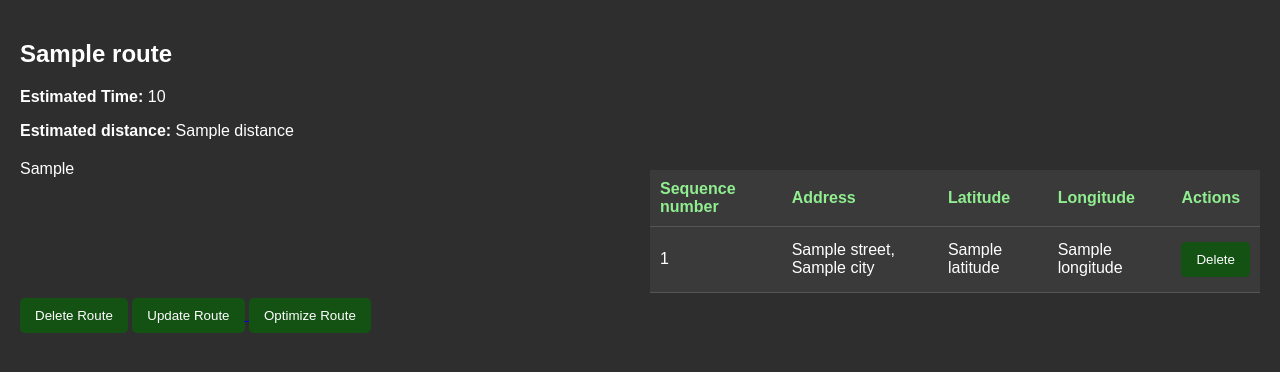
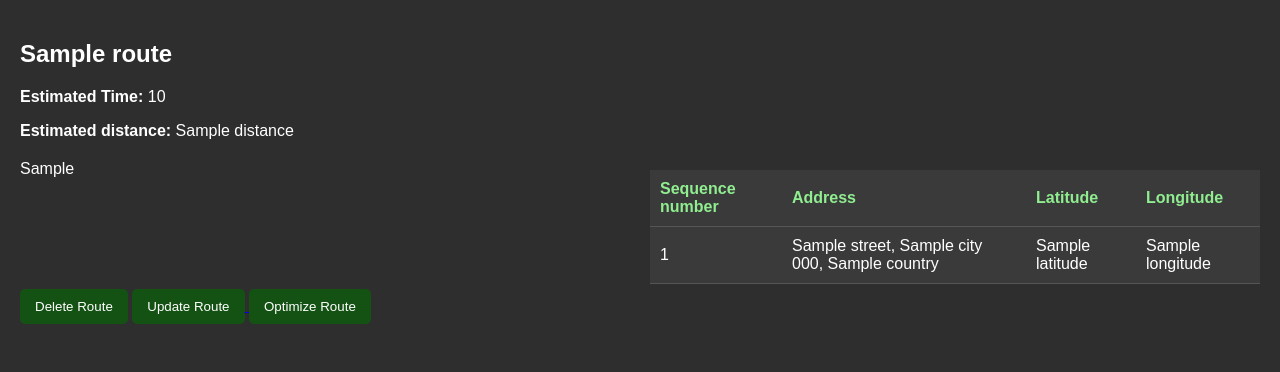
Before and after one commit to b4rtosh/trash-tracker, a Django app: template src/web/templates/routes/route_detail.html in a window 1280 px wide. Shown: the part 60-432 px from the top of the page. Run offline with Django 5.2, Linux system fonts and the light colour scheme; the template is opened without the code that fills it: most values are stand-ins (such as "Sample title", 1, 10 or a date in 2020); some libraries are stand-ins or nearby versions.

Commit message:
Improve points management

```diff
--- a/src/apps/routes/urls_api.py
+++ b/src/apps/routes/urls_api.py
@@ -14,4 +14,5 @@ urlpatterns = [
     path('points/<int:point_id>', views.remove_point, name='remove_point'),
     path('routes/<int:route_id>', views.remove_route, name='remove_route'),
     path('routes/<int:route_id>/optimize', views.optimize_route, name='optimize_points'),
-    path('routes/<int:route_id>/points/<int:point_id>/set-start/', views.set_start_point, name='set_start_point'),
+    path('routes/<int:route_id>/points/<int:point_id>/set-start/', views.set_start_point, name='set_start_point')
+    ]
--- a/src/apps/routes/utils/routing.py
+++ b/src/apps/routes/utils/routing.py
@@ -79,7 +79,8 @@ def optimize_points(route_id):
     route = get_object_or_404(Route, pk=route_id)
     route_points = (RoutePoint.objects.filter(route=route).only("id", "sequence_number", "latitude", "longitude")
                     .order_by('sequence_number'))
-
+    if not route_points.filter(sequence_number__isnull=True).exists():
+        return
     route_points_dist = {rp.id: rp for rp in route_points}
     distance_matrix_dict = create_list(route_points)
     dist, order = held_karp.held_karp(distance_matrix_dict)
--- a/src/apps/routes/views.py
+++ b/src/apps/routes/views.py
@@ -1,3 +1,5 @@
+from contextlib import nullcontext
+
 from rest_framework import viewsets, status
 from rest_framework.decorators import api_view, action
 from rest_framework.response import Response
@@ -223,12 +225,14 @@ def add_point(request, route_id):
             # check if it should be code 400
             return Response({'error': 'Could not geocode address'}, status=status.HTTP_400_BAD_REQUEST)
 
+        is_first = not RoutePoint.objects.filter(route_id=route.id).exists()
         point_data = {
             'route': route.id,
             'address': address.id,
             # add the actual geocoding with these two properties
             'latitude': coordinates['latitude'],
-            'longitude': coordinates['longitude']
+            'longitude': coordinates['longitude'],
+            'sequence_number': 0 if is_first else None,
         }
 
         point_serializer = RoutePointSerializer(data=point_data)
--- a/src/web/templates/routes/route_detail.html
+++ b/src/web/templates/routes/route_detail.html
@@ -45,19 +45,15 @@
                     <th>Address</th>
                     <th>Latitude</th>
                     <th>Longitude</th>
-                    <th>Actions</th>
                 </tr>
             </thead>
             <tbody id="pointsTable">
                 {% for point in points %}
                 <tr>
                     <td>{{ point.sequence_number }}</td>
-                    <td>{{ point.street }}, {{ point.city }}</td>
+                    <td>{{ point.street }}, {{ point.city }} {{ point.postal_code }}, {{ point.country }}</td>
                     <td>{{ point.latitude }}</td>
                     <td>{{ point.longitude }}</td>
-                    <td>
-                            <button type="button" class="btn delete-point" data-point-id="{{ point.id }}">Delete</button>
-                    </td>
                 </tr>
                 {% empty %}
                 <tr id="no-points-row">
```
